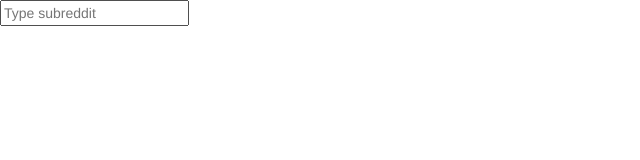
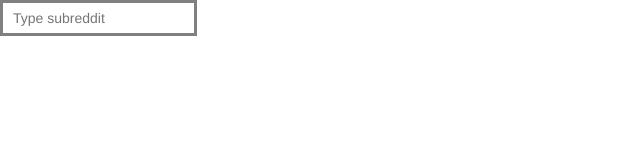
Before and after one commit to Itay4/subreddit-gallery, a plain HTML site: page index.html in a window 1280 px wide. Shown: the whole page, without its empty margins (0-640 px from the left). Drawn offline with nearby package versions, Linux system fonts and the light colour scheme.

Commit message:
Update index.html

```diff
--- a/index.html
+++ b/index.html
@@ -10,9 +10,14 @@
   <script src="https://ajax.googleapis.com/ajax/libs/jquery/2.1.3/jquery.min.js"></script>
   <style>
 	.img-inner {
-	width: 50px;
-  	background: #444;
-  	padding: 8px;
+		width: 50px;
+  		background: #444;
+  		padding: 8px;
+	}
+	input {
+		border: 3px solid grey;
+		text-indent: 5px;
+		padding: 5px;
 	}
   </style>
 </head>
```
